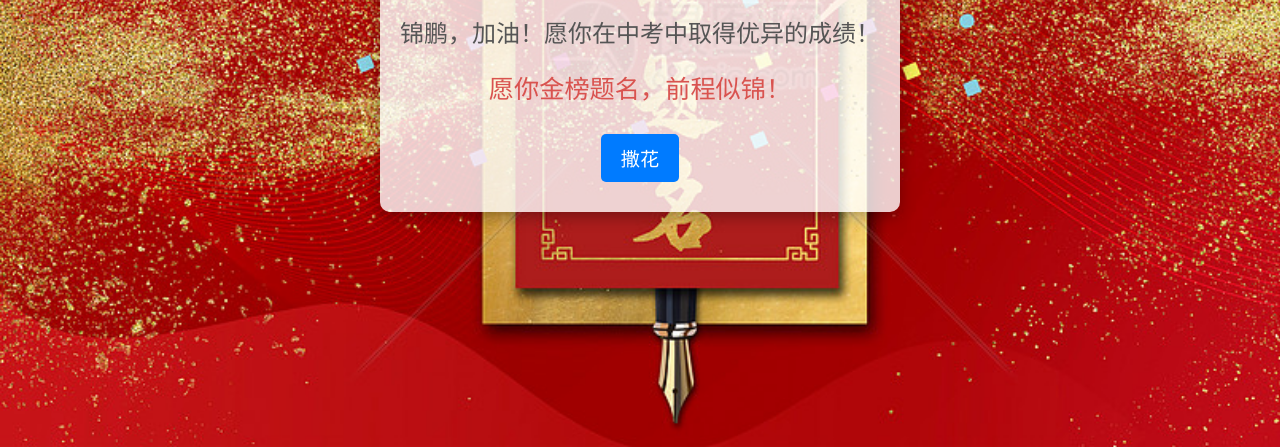
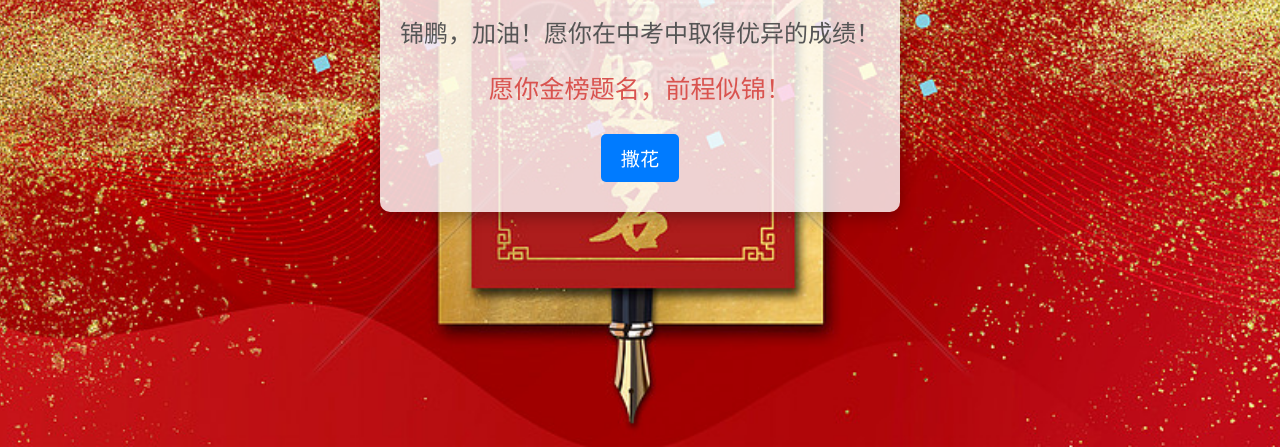
Before and after one commit to Kennyuy/exam-blessings, a plain HTML site: page index.html in a window 1280 px wide. Shown: the part 353-800 px from the top of the page. Drawn offline with Linux system fonts and the light colour scheme.

Commit message:
Update styles.css

```diff
--- a/styles.css
+++ b/styles.css
@@ -5,8 +5,9 @@ body {
     align-items: center;
     height: 100vh;
     margin: 0;
-    background-image: url('jinbang-background.jpg');
+    background-image: url('jinbang-background.jpg'); /* 引用背景图片 */
     background-size: cover;
+    background-position: center;
     overflow: hidden;
 }
 
```
